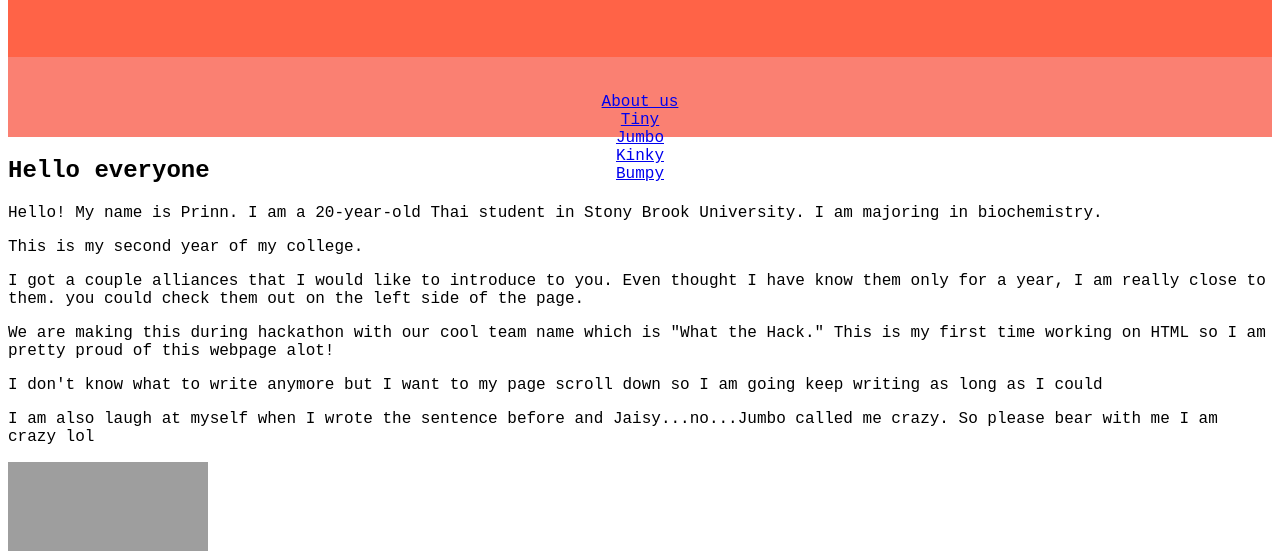
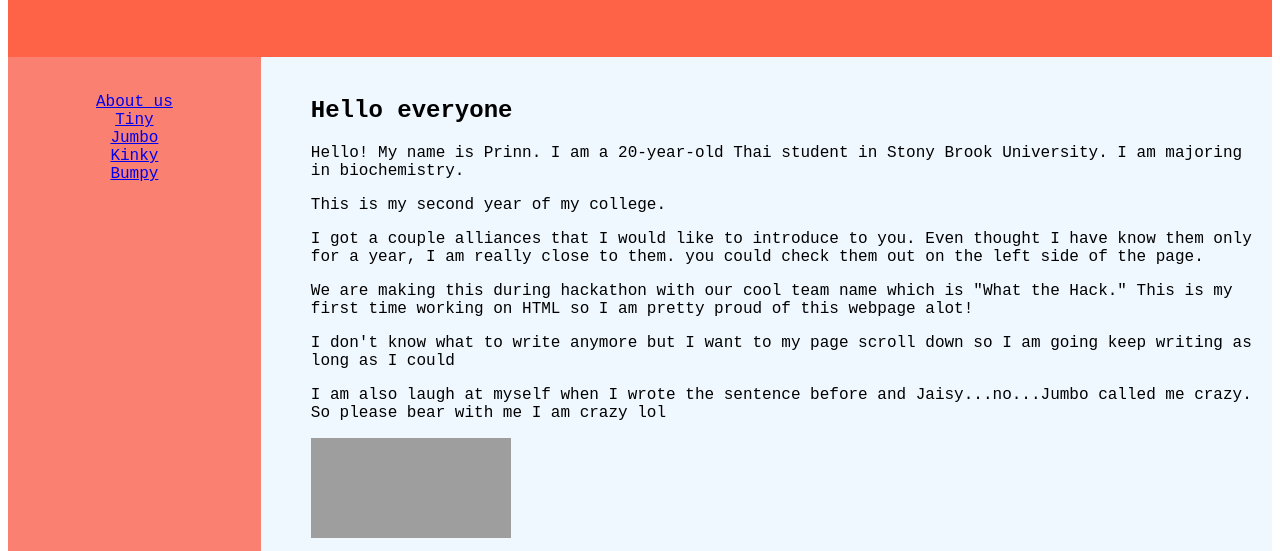
Before and after one commit to klhon/Babys-First-HTML, a plain HTML site: page Prinn's page.html in a window 1280 px wide. Shown: the part 158-709 px from the top of the page. Drawn offline with Linux system fonts and the light colour scheme; grey boxes are pictures that could not be loaded.

Commit message:
link added

```diff
--- a/Prinn's page.html
+++ b/Prinn's page.html
@@ -25,9 +25,9 @@ header {
 
 /* Create two columns/boxes that floats next to each other */
 nav {
-    float: center;
-    width: 100%;
-    height: 80px; /* only for demonstration, should be removed */
+    float: left;
+    width: 20%;
+    height: 500px; /* only for demonstration, should be removed */
     background: salmon;
     padding: 20px;
 }
@@ -37,13 +37,15 @@ nav ul {
     list-style-type: none;
     padding: 0px;
 }
-s
+
 article {
-    float: center;
-    padding: 200px;
-    width: 100%;
+    float: right;
+    padding: 20px;
+    width: 80%;
     background-color: aliceblue;
-    height: 300px; /* only for demonstration, should be removed */
+    height: 500px; /* only for demonstration, should be removed */
+    padding-left: 50px;
+    padding-bottom: 20px;
 }
 
 /* Clear floats after the columns */
@@ -56,10 +58,11 @@ section:after {
 /* Style the footer */
 footer {
     background-color: lightsalmon;
-    padding: 30px;
+    padding: 350px;
     text-align: left;
     color: white;
     height:250px;
+    padding-bottom: : 50px;
 }
 
 /* Responsive layout - makes the two columns/boxes stack on top of each other instead of next to each other, on small screens */
@@ -80,7 +83,7 @@ footer {
 <section1>
 	<nav style="text-align: center;">
 		<ul>
-      <li><a href="file:///Users/prinnlarb/Downloads/Babys-First-HTML/fuzzp1.html">About us</a></li>
+      <li><a href="FuzzP1.html">About us</a></li>
       <li><a href="#">Tiny</a></li>
       <li><a href="#">Jumbo</a></li>
       <li><a href="#">Kinky</a></li>
```
